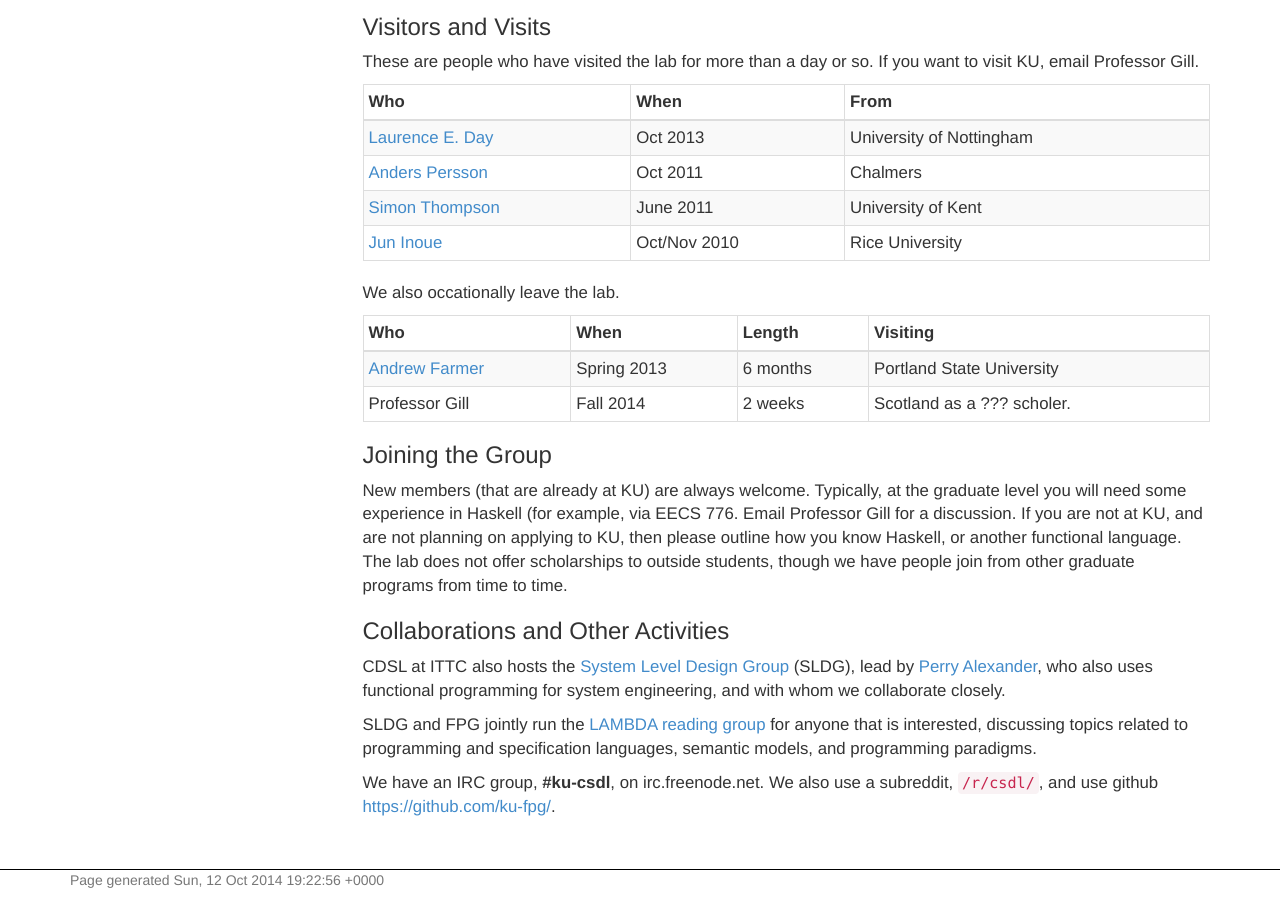
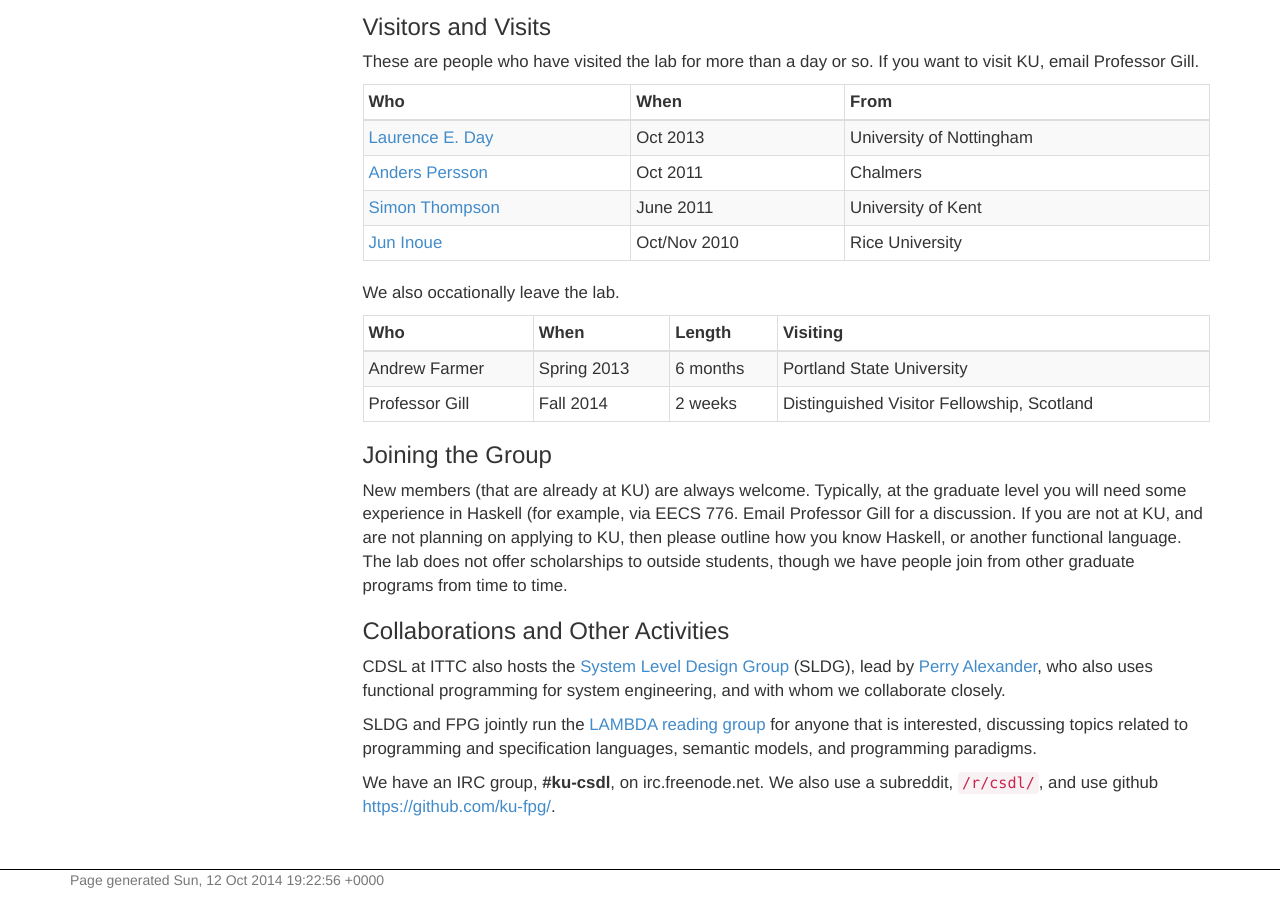
Before and after one commit to ku-fpg/ku-fpg.github.io, a Jekyll site: the page built from index.md, in a window 1280 px wide and 900 px high, scrolled down 1308 px. Built offline with Jekyll 4.4.1, drawn with Linux system fonts in a browser that asks for light colours.

Commit message:
Fixing trips.

```diff
--- a/index.md
+++ b/index.md
@@ -73,10 +73,10 @@ Who                                                                    | When
 
 We also occationally leave the lab.
 
-Who                                  | When           | Length   | Visiting
--------------------------------------|:---------------|:---------|:-----------
-[Andrew Farmer](/users/andrewfarmer) | Spring 2013    | 6 months | Portland State University
-Professor Gill 			     | Fall 2014      | 2 weeks  | Scotland as a ??? scholer.
+Who            | When           | Length   | Visiting
+---------------|:---------------|:---------|:-----------
+Andrew Farmer  | Spring 2013    | 6 months | Portland State University
+Professor Gill | Fall 2014      | 2 weeks  | Distinguished Visitor Fellowship, Scotland
 
 ### Joining the Group
 
```
Also changed, not shown: people/andygill.md (+1 -0 lines).
